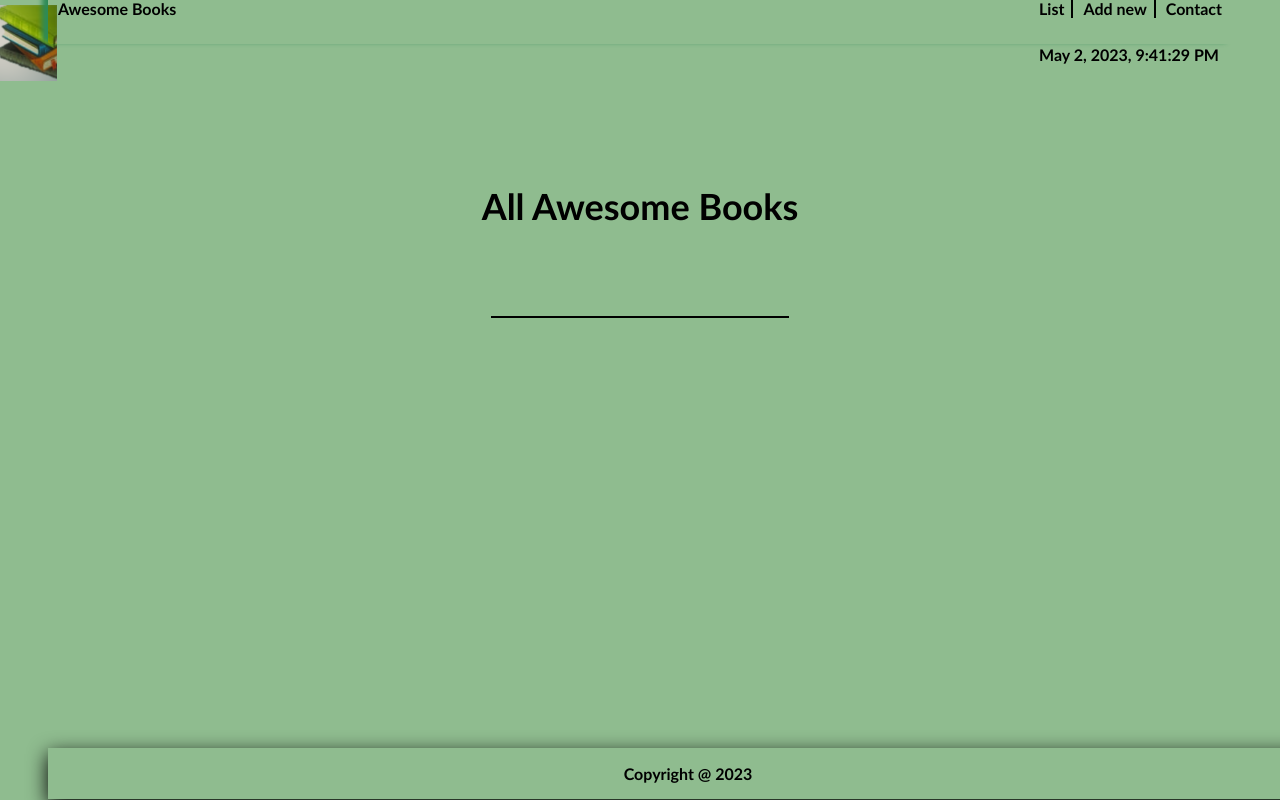
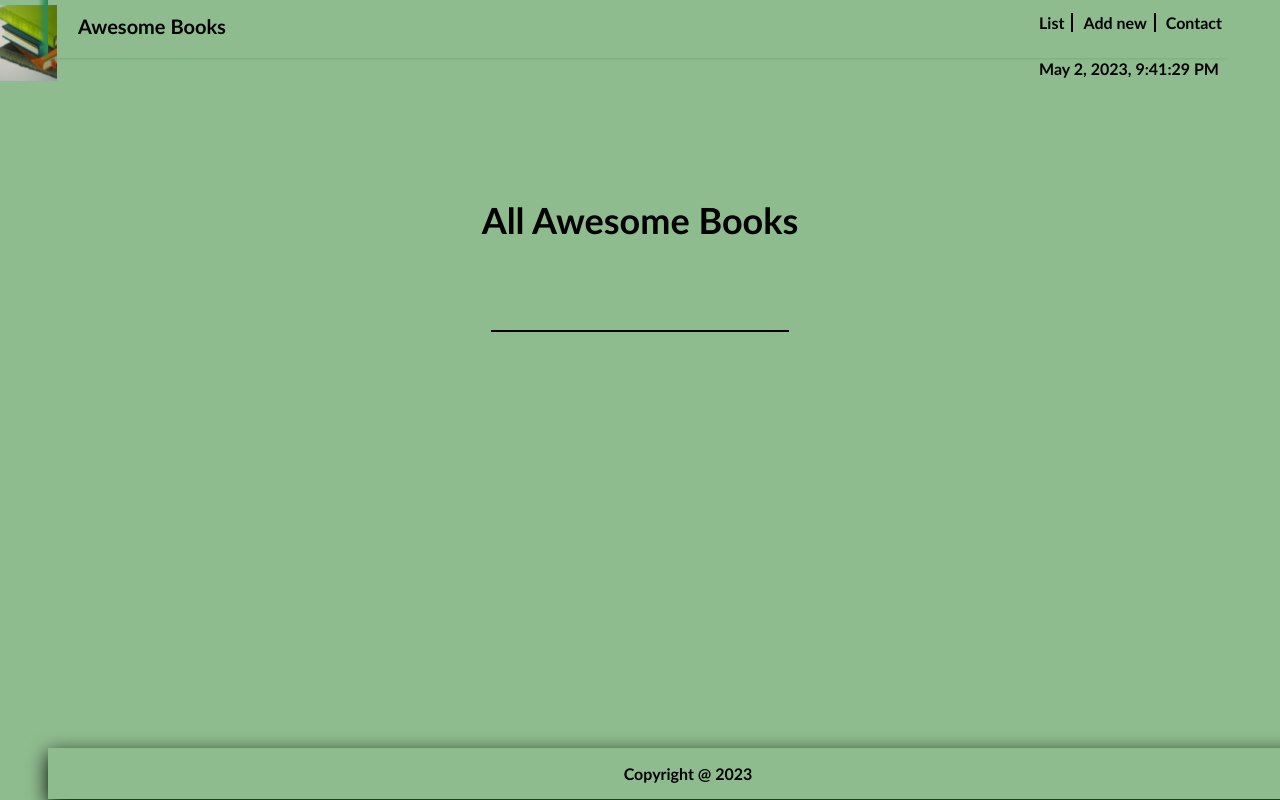
Before and after one commit to Enoisong/awesome_bookes6, a plain HTML site: page index.html in a window 1280 px wide. Drawn offline with Linux system fonts and the light colour scheme.

Commit message:
edit  modules

```diff
--- a/index.css
+++ b/index.css
@@ -48,6 +48,7 @@ hr {
 .navItems ul {
   list-style: none;
   display: flex;
+  margin-top: 30px;
 }
 
 .list_item:not(:last-child) {
@@ -78,6 +79,11 @@ hr {
 
 }
 
+.awsbk {
+  font-size: 20px;
+  padding-left: 20px;
+  padding-top: 20px;
+}
 
 .bookRack {
   display: flex;
@@ -87,7 +93,6 @@ hr {
   height: 100%;
 }
 
-/*Booklist section */
 .list_a {
   display: flex;
   flex-direction: column;
@@ -150,7 +155,6 @@ h4 {
   padding: 2px 15px;
 }
 
-/* Add book section */
 h2 {
   text-align: center;
 }
@@ -188,18 +192,6 @@ h2 {
   scale: 1.01;
 }
 
-/* .error-message {
-  font-size: medium;
-  color: rgb(216, 108, 0);
-  margin: 1rem;
-  padding: 1rem;
-} */
-
-/* .success {
-  color: green;
-} */
-
-/*contact section */
 .contact {
   display: none;
   flex-direction: column;
@@ -209,17 +201,6 @@ h2 {
   margin: 10px 15px;
 }
 
-/* .contact_links {
-  color: black;
-  text-decoration: none;
-}
-
-.contact_ul {
-  margin-left: 20px;
-  font-family: 'Times New Roman', Times, serif;
-} */
-
-
 .footer {
   width: 100vw;
   position: fixed;
--- a/index.html
+++ b/index.html
@@ -12,7 +12,7 @@
     <header>
     <section class="navigationBar"></section>
     <nav class="navbar">
-        <div><b>Awesome Books </b></div>
+        <div class="awsbk"><b>Awesome Books </b></div>
         <div class="navItems">
             <ul>
                 <li class="list_item"><a href="#list" class="nav_links">List</a></li>
```
